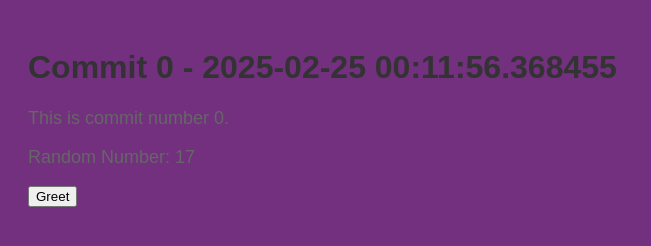
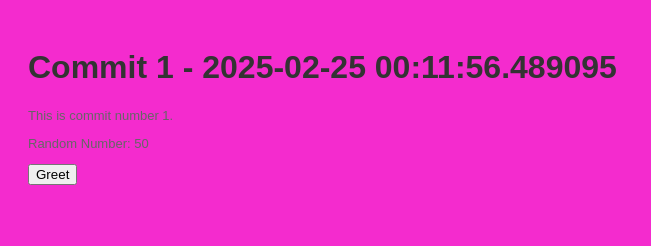
Before and after one commit to polishflits/autogen-repo-20250225001144, a plain HTML site: page index.html in a window 1280 px wide. Shown: the whole page, without its empty margins (0-651 px from the left). Drawn offline with Linux system fonts and the light colour scheme.

Commit message:
📝 Auto commit 1 with HTML, CSS, and JS

```diff
--- a/index.html
+++ b/index.html
@@ -2,13 +2,13 @@
     <!DOCTYPE html>
     <html>
     <head>
-        <title>Commit 0 - 2025-02-25 00:11:56.368455</title>
+        <title>Commit 1 - 2025-02-25 00:11:56.489095</title>
         <link rel="stylesheet" href="style.css">
     </head>
     <body>
-        <h1>Commit 0 - 2025-02-25 00:11:56.368455</h1>
-        <p>This is commit number 0.</p>
-        <p>Random Number: 17</p>
+        <h1>Commit 1 - 2025-02-25 00:11:56.489095</h1>
+        <p>This is commit number 1.</p>
+        <p>Random Number: 50</p>
         <button onclick="greet()">Greet</button>
         <script src="script.js"></script>
     </body>
--- a/script.js
+++ b/script.js
@@ -2,4 +2,4 @@
     function greet() {
         alert('Hello from commit ' + commitNumber + '!');
     }
-    var commitNumber = 0;
+    var commitNumber = 1;
--- a/style.css
+++ b/style.css
@@ -1,7 +1,7 @@
 
     body {
         font-family: Arial, sans-serif;
-        background-color: #72307e;
+        background-color: #f42bce;
         padding: 20px;
     }
     h1 {
@@ -9,5 +9,5 @@
     }
     p {
         color: #666;
-        font-size: 18px;
+        font-size: 13px;
     }
```
